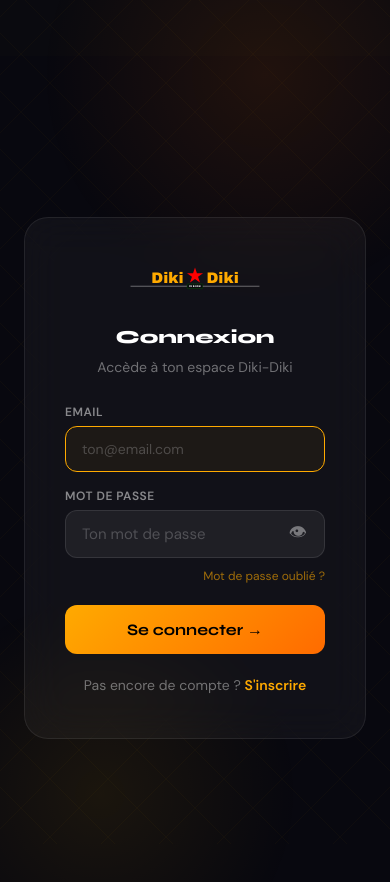
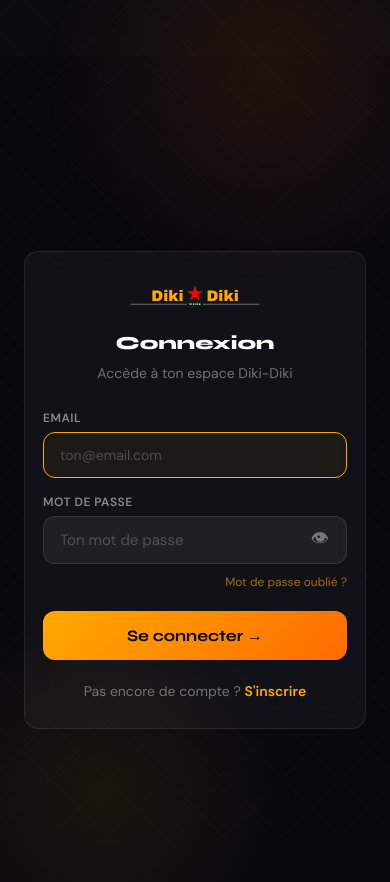
Before and after one commit to africa-dancing/diki-diki, a Next.js app in the folder frontend/: page /auth/login in a window 390 px wide. Shown: the top 882 px of the page. Built offline with nearby package versions, Linux system fonts and the light colour scheme; no server answers.

Commit message:
feat: padding mobile pour pages auth login et register

```diff
--- a/frontend/app/mobile.css
+++ b/frontend/app/mobile.css
@@ -170,3 +170,20 @@ html, body {
 body {
   padding-top: 56px !important;
 }
+
+
+/* === Auth Login & Register === */
+.login-card, .reg-card {
+  padding: 32px 20px !important;
+  border-radius: 18px !important;
+  margin-top: 24px !important;
+}
+@media (max-width: 480px) {
+  .login-card, .reg-card {
+    padding: 28px 18px !important;
+    border-radius: 14px !important;
+  }
+  .logo-area {
+    margin-bottom: 20px !important;
+  }
+}
```
